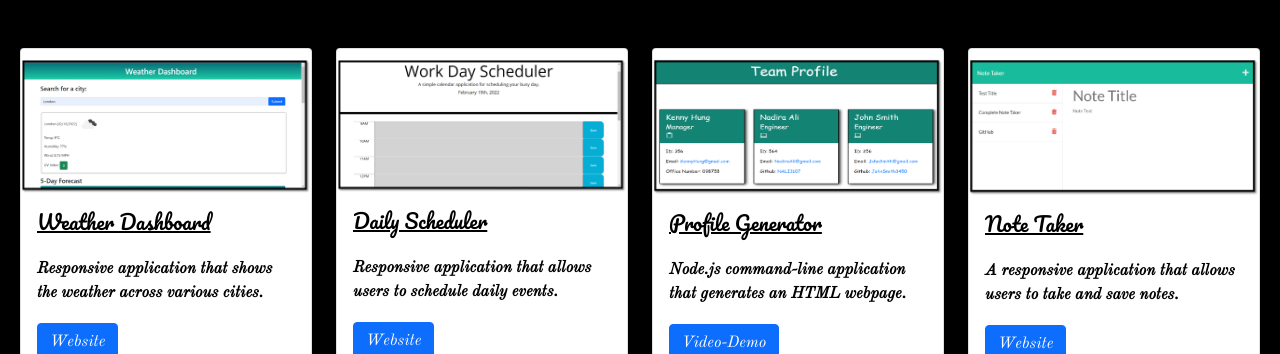
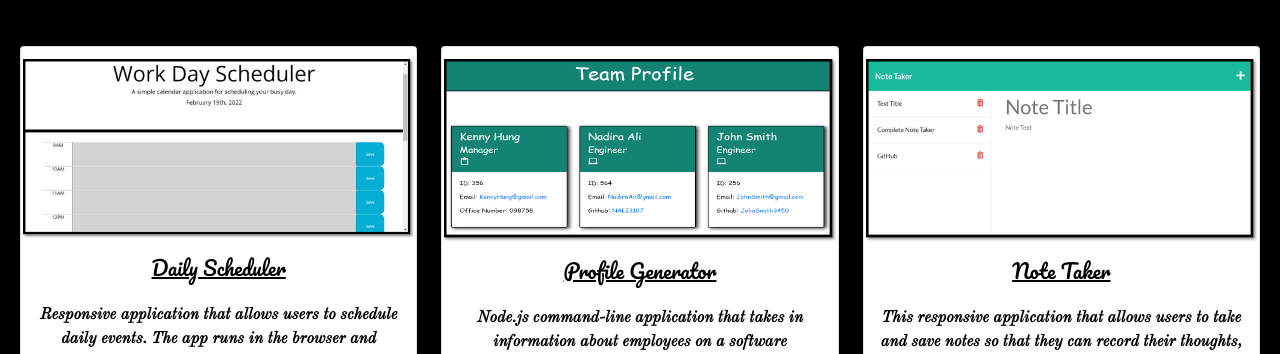
Before and after one commit to NAli3107/Full-Stack-Portfolio, a plain HTML site: page index.html in a window 1280 px wide. Shown: the part 1744-2098 px from the top of the page. Drawn offline with nearby package versions, Linux system fonts and the light colour scheme.

Commit message:
project cards sizing amended to make them all responsive

```diff
--- a/assets/css/style.css
+++ b/assets/css/style.css
@@ -3,126 +3,128 @@ body {
   margin: 0rem;
   padding: 0rem;
   width: 100%;
-    height: 100%
+  height: 100%;
 }
-html{
-    scroll-behavior:smooth;
+html {
+  scroll-behavior: smooth;
 }
 
-#header{
+#header {
   background-color: black;
   box-shadow: 2px 2px 20px #036d64;
   padding: 10px;
-    font-family: 'Pacifico', cursive;
+  font-family: "Pacifico", cursive;
 }
 
-#welcome{
+#welcome {
   color: white;
   font-size: larger;
-
 }
 
-.nav-item a:hover{
+.nav-item a:hover {
   background-color: #036d64;
-    color:#3c6e71ff;
+  color: #3c6e71ff;
   box-shadow: white;
   border-radius: 5px;
   padding: 10px;
 }
 
-#home{
+#home {
   padding-top: 40px;
 }
 
-#about-me{
+#about-me {
   text-align: center;
   margin-top: 30px;
   margin-bottom: 40px;
   padding-bottom: 20px;
 }
 
-#about-me h1{
+#about-me h1 {
   font-weight: bolder;
-    font-family: 'Pacifico', cursive;
+  font-family: "Pacifico", cursive;
 }
 
-#about-me p{
+#about-me p {
   font-size: 1.6rem;
   font-family: "Old Standard TT", serif;
 }
 
-#avatar img{
+#avatar img {
   height: 350px;
   width: 275px;
   margin-top: -20px;
-    border-radius:10rem
+  border-radius: 10rem;
 }
 
-.intro{
-    background-color:#3c6e71ff;
+.intro {
+  background-color: #3c6e71ff;
   border-radius: 20px;
   box-shadow: black 7px 10px 10px 0px;
   padding: 20px;
-    color: rgb(229, 226, 226)
+  color: rgb(229, 226, 226);
 }
 
-#intro-title{
+#intro-title {
   text-decoration: underline;
   color: black;
 }
 
-#work-section{
-    background-color:black;
+#work-section {
+  background-color: black;
   color: white;
   padding: 20px 20px;
 }
 
-#work-section h3{
+#work-section h3 {
   font-weight: bold;
 }
-.headings{
+.headings {
   text-align: center;
   font-size: 40px;
   text-decoration: underline;
   font-weight: bold;
-    font-family: 'Pacifico', cursive;
+  font-family: "Pacifico", cursive;
 }
 
-.title h3{
+.title h2 {
   font-family: "Old Standard TT", serif;
   text-align: center;
   line-height: 2.5rem;
   font-size: 1.4rem;
 }
 
-.card{
+.card {
   color: black;
   font-family: "Old Standard TT", serif;
   font-weight: bold;
   margin-top: 50px;
+  height: 90%
 }
-.card-title{
-    font-family: 'Pacifico', cursive;
+.card-title {
+  font-family: "Pacifico", cursive;
   padding-bottom: 15px;
   text-decoration: underline;
+  text-align: center;
 }
 .card-img-top {
   padding-top: 10px;
   object-fit: cover;
 }
-.card-text{
+.card-text {
   height: 50px;
+  text-align: center;
 }
 
-#github{
+#github {
   display: flex;
   justify-content: flex-end;
 }
 
-footer{
+footer {
   display: flex;
   justify-content: center;
-    font-family: 'Pacifico', cursive;
+  font-family: "Pacifico", cursive;
   color: white;
   margin-top: 80px;
   padding: 5px;
@@ -130,6 +132,26 @@ footer{
   box-shadow: 2px -2px 20px #036d64;
 }
 
-#icon{
+#icon {
   padding-left: 30px;
 }
+
+.card:hover {
+  box-shadow: 0px 0px 20px #c6f3ef;
+  padding: 2px;
+  transition: 1s all;
+}
+
+@media only screen and (min-width: 768px) {
+  .card-text {
+    height: fit-content;
+    width: fit-content;
+  }
+}
+
+@media only screen and (max-width: 600px) {
+  .card-text {
+    height: fit-content;
+    width: fit-content;
+  }
+}
--- a/index.html
+++ b/index.html
@@ -123,14 +123,14 @@
         <h1 id="projects" class="headings">Projects</h1>
         <br />
         <div class="title">
-          <h3>
+          <h2>
             Here are some of the projects I've currently worked on. I've
             developed webpages and used various languages and tools including
             Html, CSS, JavaScript, JQuery, Bootstrap, Bulma, Node.Js, Express.Js, MySQL and Sequelize.
             <br />
             <br />
             Upcoming projects coming soon!
-          </h3>
+          </h2>
         </div>
         <div class="row">
           <div class="col-sm-6">
@@ -148,7 +148,7 @@
                 </p>
                 <a
                   href="https://oli-drew.github.io/bab-group-project-by-slackware/"
-                  class="btn btn-primary"  aria-label="my Github-BAB">Website</a
+                  class="btn btn-primary " aria-label="my Github-BAB">Website</a
                 >
                 <a
                   href="https://github.com/NAli3107/Project1-BAB-Restaurant-Locator"
@@ -185,31 +185,7 @@
           </div>
         </div>
         <div class="row">
-          <div class="col-sm-3">
-            <div class="card">
-              <img
-                src="./assets/images/Weather-Dashboard-Screenshot.png"
-                class="card-img-top"
-                alt="Screenshot of weather dashboard application."
-              />
-              <div class="card-body">
-                <h5 class="card-title">Weather Dashboard</h5>
-                <p class="card-text">
-                  Responsive application that shows the weather across various
-                  cities.
-                </p>
-                <a
-                  href="https://nali3107.github.io/Weather-Dashboard/"
-                  class="btn btn-primary"  aria-label="my Github-Weather"
-                  >Website</a
-                >
-                <a href="https://github.com/NAli3107/Weather-Dashboard">
-                  <i class="bi bi-github" id="github"></i>
-                </a>
-              </div>
-            </div>
-          </div>
-          <div class="col-sm-3">
+          <div class="col-sm-4">
             <div class="card">
               <img
               id="Daily-Scheduler-Screenshot"
@@ -221,7 +197,7 @@
               <h5 class="card-title">Daily Scheduler</h5>
               <p class="card-text">
                 Responsive application that allows users to schedule daily
-                events.
+                events. The app runs in the browser and feature dynamically updated HTML and CSS powered by jQuery.
               </p>
               <a
                 href="https://nali3107.github.io/Moments-Scheduler/"
@@ -234,7 +210,7 @@
               </div>
             </div>
           </div>
-          <div class="col-sm-3">
+          <div class="col-sm-4">
             <div class="card">
               <img
                 id="Team-Profile-Generator-Screenshot"
@@ -245,7 +221,7 @@
               <div class="card-body">
                 <h5 class="card-title">Profile Generator</h5>
                 <p class="card-text">
-                  Node.js command-line application that generates an HTML webpage.
+                  Node.js command-line application that takes in information about employees on a software engineering team, then generates a HTML file.
                 </p>
                 <a
                   href="https://drive.google.com/file/d/1ShHhzcSP7BSBHyGoD7sp13sWl4YCHyJs/view"
@@ -258,7 +234,7 @@
               </div>
             </div>
           </div>
-          <div class="col-sm-3">
+          <div class="col-sm-4">
             <div class="card">
               <img
                 id="Note-Taker-Screenshot"
@@ -269,7 +245,7 @@
               <div class="card-body">
                 <h5 class="card-title">Note Taker</h5>
                 <p class="card-text">
-                  A responsive application that allows users to take and save notes.
+                  This responsive application that allows users to take and save notes so that they can record their thoughts, ideas and concerns thereby allowing them to remain organised.
                 </p>
                 <a
                   href="https://tranquil-escarpment-50340.herokuapp.com/notes"
```
Lines whose indentation alone changed are shown as unchanged.
